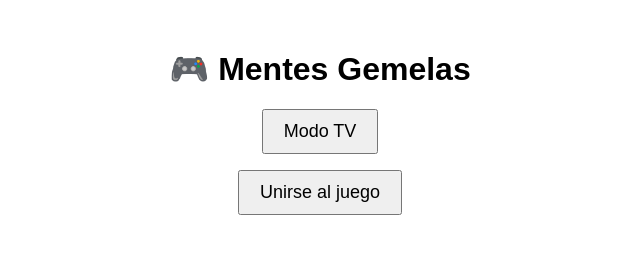
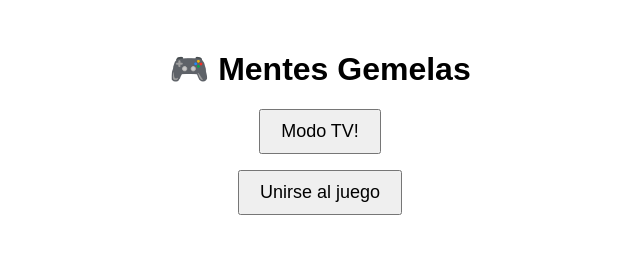
Before and after one commit to Mtellez93/mentesgemelas, a website: page index.html in a window 1280 px wide. Shown: the full height of the page, 320-960 px from the left. Drawn offline with Linux system fonts and the light colour scheme.

Commit message:
Update button text from 'Modo TV' to 'Modo TV!'

```diff
--- a/index.html
+++ b/index.html
@@ -9,7 +9,7 @@
 
   <p>
     <a href="/host.html">
-      <button style="padding: 10px 20px; font-size: 18px;">Modo TV</button>
+      <button style="padding: 10px 20px; font-size: 18px;">Modo TV!</button>
     </a>
   </p>
 
```
